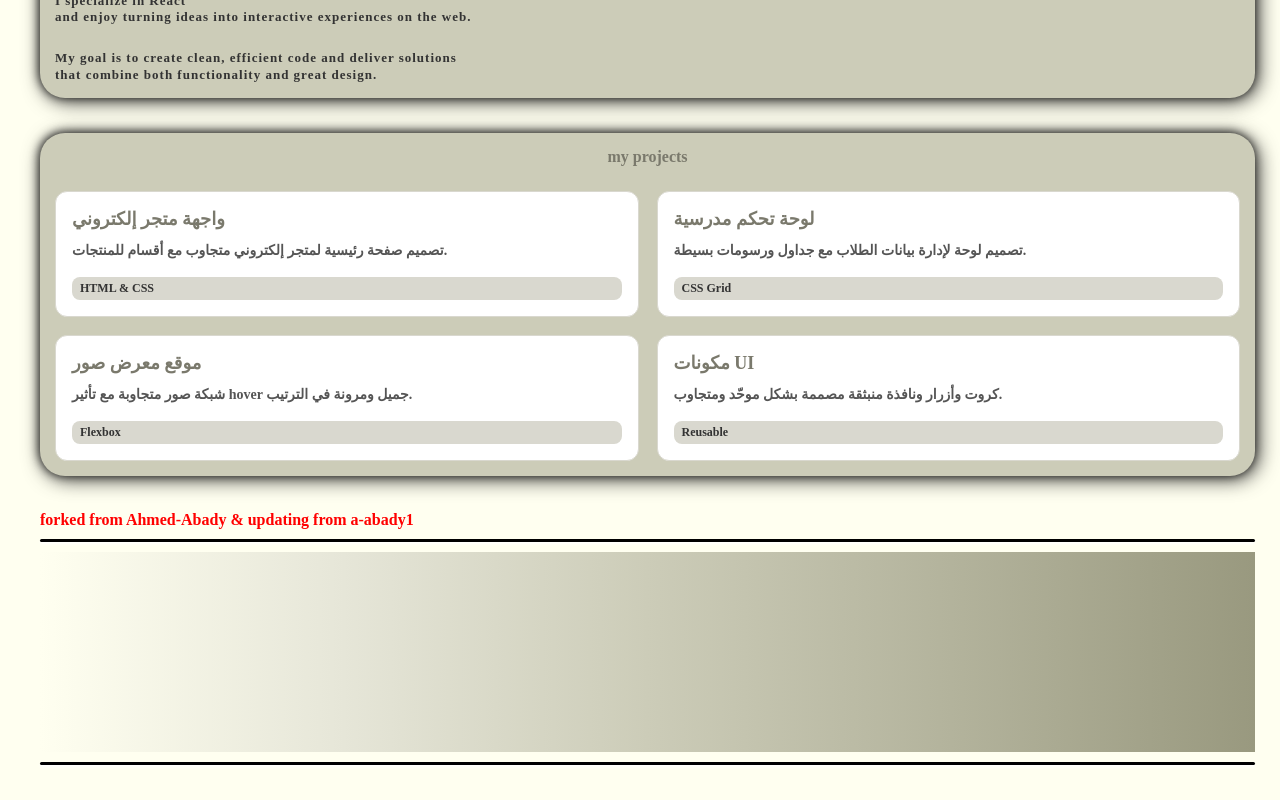
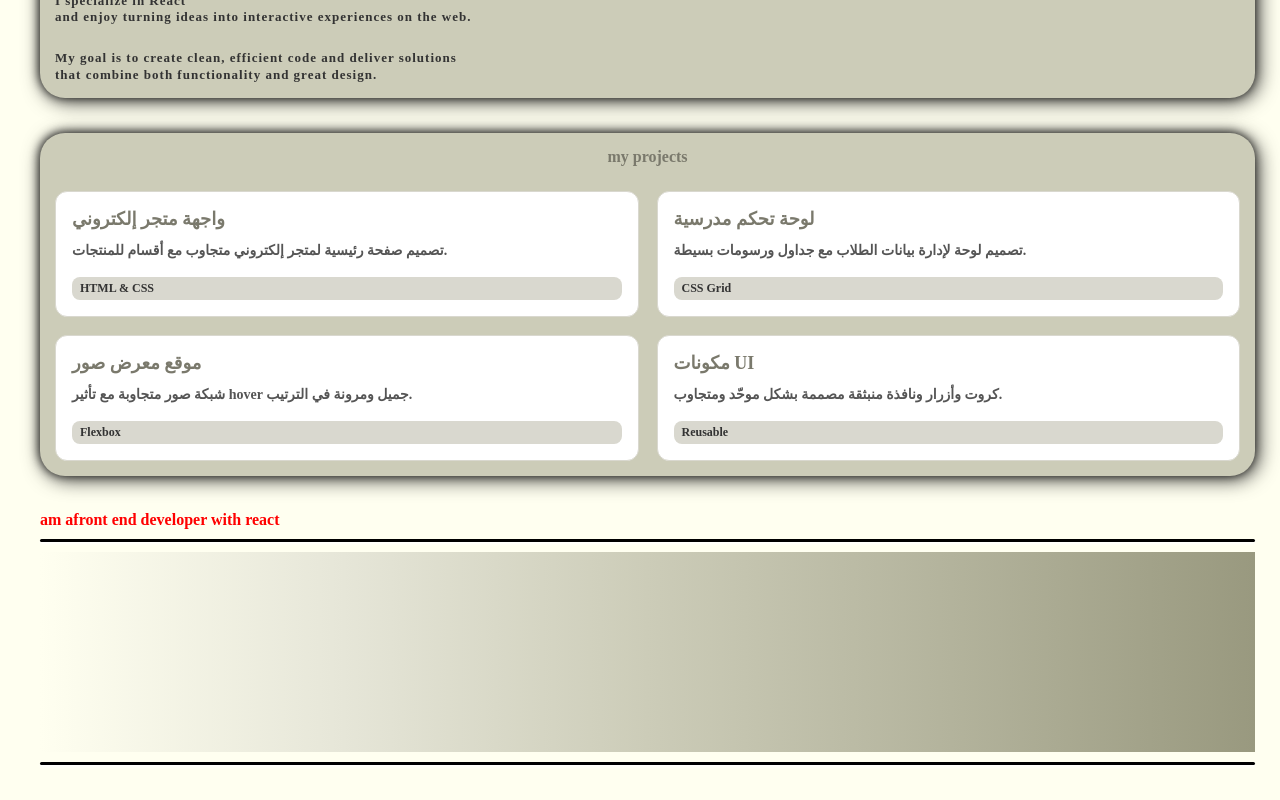
Before and after one commit to Ahmed-Abady/my-website, a plain HTML site: page index.html in a window 1280 px wide. Shown: the part 848-1648 px from the top of the page. Drawn offline with Linux system fonts and the light colour scheme.

Commit message:
commited by a-abady1
description commited by a-abady1

```diff
--- a/index.html
+++ b/index.html
@@ -113,7 +113,7 @@
             </div>
         </section>
 <!--### end of my projects ###-->
-        <h1 style="color: red;">forked from Ahmed-Abady & updating from a-abady1</h1>
+        <h1 style="color: red;">am afront end developer with react</h1>
         <hr/>
         <div class="gradientColor"></div>
         <hr/>
```
